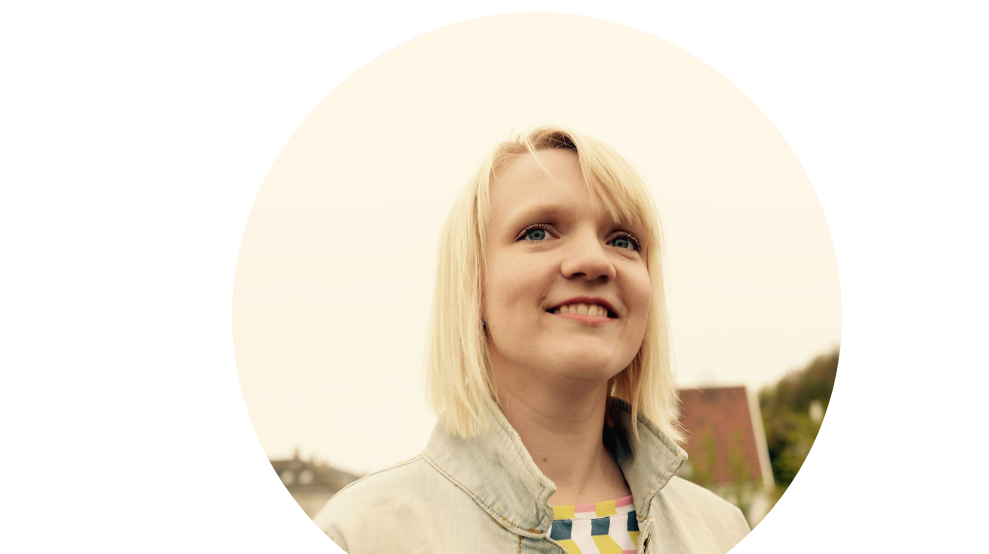
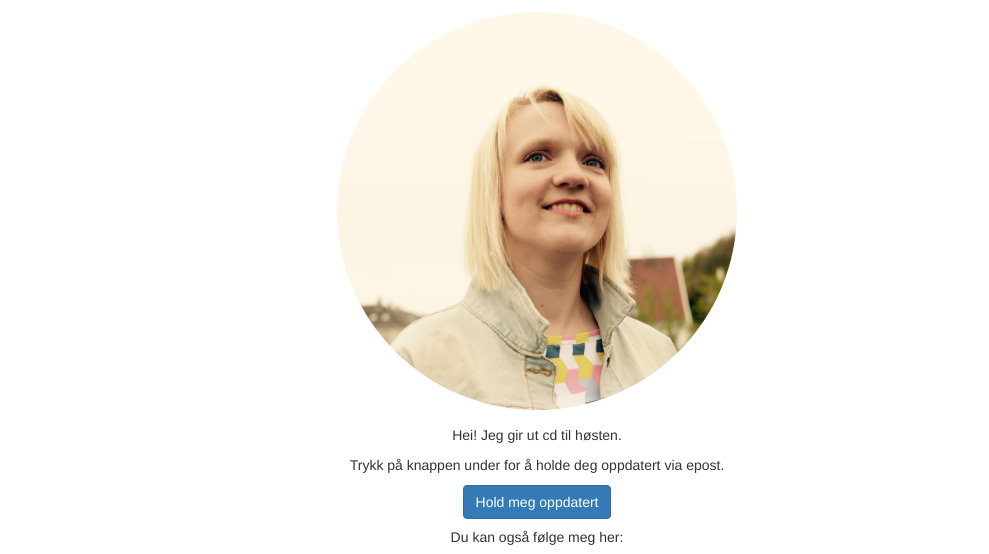
Before and after one commit to SjoenH/sirihelene, a plain HTML site: page index.html in a window 1280 px wide. Shown: the part 73-627 px from the top of the page, without its empty margins (103-1092 px from the left). Drawn offline with Linux system fonts and the light colour scheme.

Commit message:
fix img width

```diff
--- a/index.html
+++ b/index.html
@@ -33,7 +33,7 @@
     <div class="col-md-6 col-md-offset-3">
       <h1 class="text-center">Siri Helene Erland</h1>
     </div>
-    <div class="col-md-6 col-md-offset-3 text-center"><img src="img/SiriHelene.jpg" alt="" width="2048" height="2039" class="img-circle img-responsive" style="margin-bottom: 15px; margin-top: 15px">
+    <div class="col-md-6 col-md-offset-3 text-center"><img src="img/SiriHelene.jpg" width="2048" height="2039" class="img-circle img-responsive center-block" style="max-width: 400px; margin-bottom: 15px; margin-top: 15px">
       <p>Hei! Jeg gir ut cd til høsten.</p>
 		<p>Trykk på knappen under for å holde deg oppdatert via epost.</p>
 		<a href="http://goo.gl/forms/WzBjei9SVxXIWcg02"><button type="button" class="btn btn-primary" style="margin-bottom: 8px">Hold meg oppdatert</button></a>
```
